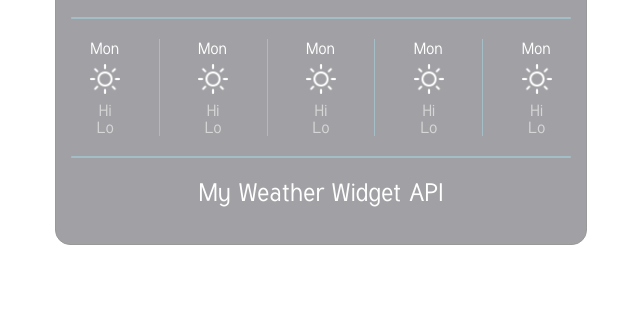
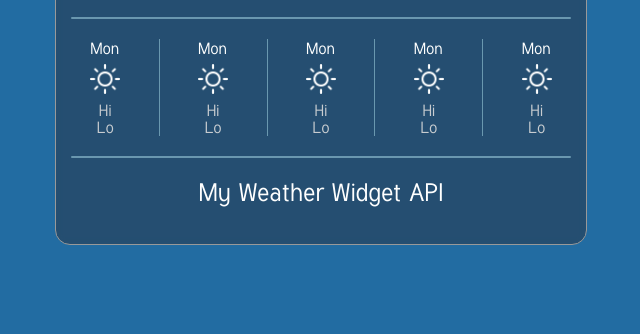
Before and after one commit to Annet2804/WeatherWidget, a plain HTML site: page index.html in a window 1280 px wide. Shown: the part 466-800 px from the top of the page, without its empty margins (319-959 px from the left). Drawn offline with Linux system fonts and the light colour scheme.

Commit message:
Update gradient and HTML

```diff
--- a/style.css
+++ b/style.css
@@ -12,6 +12,7 @@
 }
 
 body{
+    background-color: #226ca2;
     transition: background-image 1s ease-in-out, background-color 1s ease-in-out;
     background-repeat: no-repeat;
     background-size: cover;
```
Also changed, not shown: index.html (+0 -3 lines).
